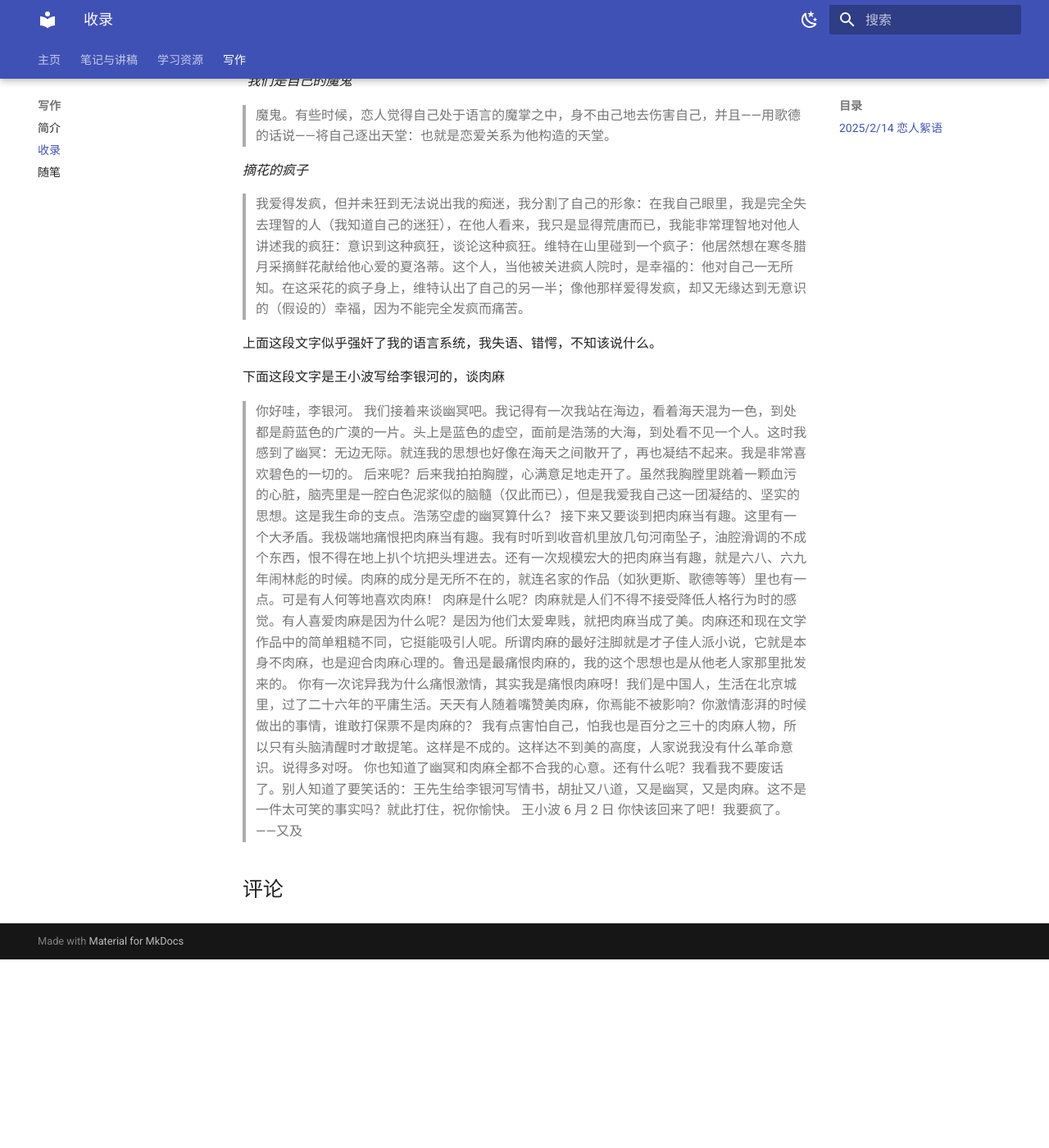
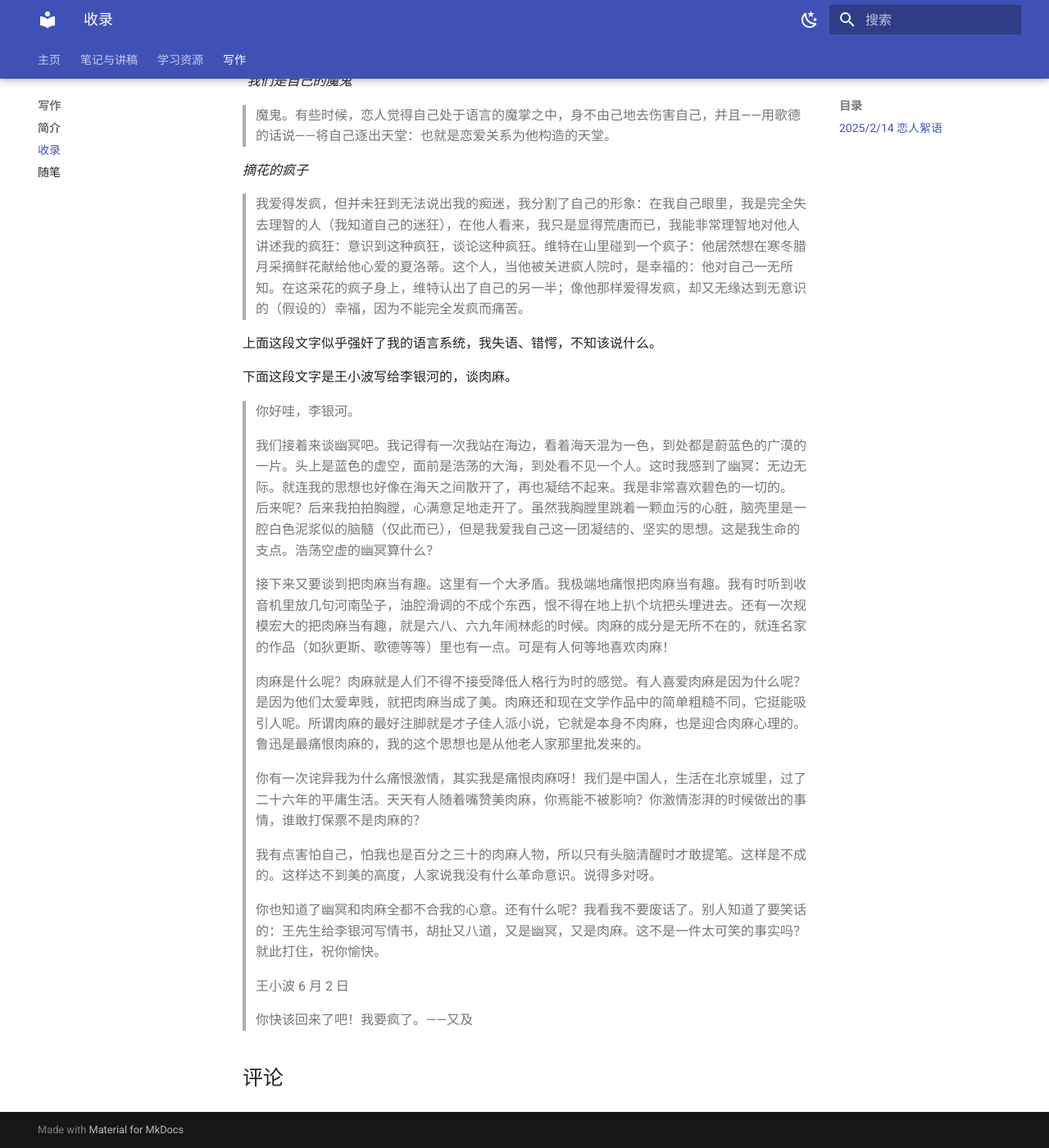
Before and after one commit to Hilbertear/Hilbertmath, an MkDocs documentation site: the page built from docs/write2.md, in a window 1280 px wide and 1400 px high, scrolled down 540 px. Shown: the whole window at 82% size. Built offline with MkDocs 1.6.1 and Material for MkDocs 9.7.7, drawn with Linux system fonts in a browser that asks for light colours; comment, search, counter and statistics services are not loaded; before the commit the page ends 1710 px from its top, so only the background shows below that.

```diff
--- a/docs/write2.md
+++ b/docs/write2.md
@@ -30,15 +30,23 @@
 
 上面这段文字似乎强奸了我的语言系统，我失语、错愕，不知该说什么。
 
-下面这段文字是王小波写给李银河的，谈肉麻
+下面这段文字是王小波写给李银河的，谈肉麻。
 
 > 你好哇，李银河。
+
 > 我们接着来谈幽冥吧。我记得有一次我站在海边，看着海天混为一色，到处都是蔚蓝色的广漠的一片。头上是蓝色的虚空，面前是浩荡的大海，到处看不见一个人。这时我感到了幽冥：无边无际。就连我的思想也好像在海天之间散开了，再也凝结不起来。我是非常喜欢碧色的一切的。
 > 后来呢？后来我拍拍胸膛，心满意足地走开了。虽然我胸膛里跳着一颗血污的心脏，脑壳里是一腔白色泥浆似的脑髓（仅此而已），但是我爱我自己这一团凝结的、坚实的思想。这是我生命的支点。浩荡空虚的幽冥算什么？
+
 > 接下来又要谈到把肉麻当有趣。这里有一个大矛盾。我极端地痛恨把肉麻当有趣。我有时听到收音机里放几句河南坠子，油腔滑调的不成个东西，恨不得在地上扒个坑把头埋进去。还有一次规模宏大的把肉麻当有趣，就是六八、六九年闹林彪的时候。肉麻的成分是无所不在的，就连名家的作品（如狄更斯、歌德等等）里也有一点。可是有人何等地喜欢肉麻！
+
 > 肉麻是什么呢？肉麻就是人们不得不接受降低人格行为时的感觉。有人喜爱肉麻是因为什么呢？是因为他们太爱卑贱，就把肉麻当成了美。肉麻还和现在文学作品中的简单粗糙不同，它挺能吸引人呢。所谓肉麻的最好注脚就是才子佳人派小说，它就是本身不肉麻，也是迎合肉麻心理的。鲁迅是最痛恨肉麻的，我的这个思想也是从他老人家那里批发来的。
+
 > 你有一次诧异我为什么痛恨激情，其实我是痛恨肉麻呀！我们是中国人，生活在北京城里，过了二十六年的平庸生活。天天有人随着嘴赞美肉麻，你焉能不被影响？你激情澎湃的时候做出的事情，谁敢打保票不是肉麻的？
+
 > 我有点害怕自己，怕我也是百分之三十的肉麻人物，所以只有头脑清醒时才敢提笔。这样是不成的。这样达不到美的高度，人家说我没有什么革命意识。说得多对呀。
+
 > 你也知道了幽冥和肉麻全都不合我的心意。还有什么呢？我看我不要废话了。别人知道了要笑话的：王先生给李银河写情书，胡扯又八道，又是幽冥，又是肉麻。这不是一件太可笑的事实吗？就此打住，祝你愉快。
+
 > 王小波 6 月 2 日
+
 > 你快该回来了吧！我要疯了。——又及
```
